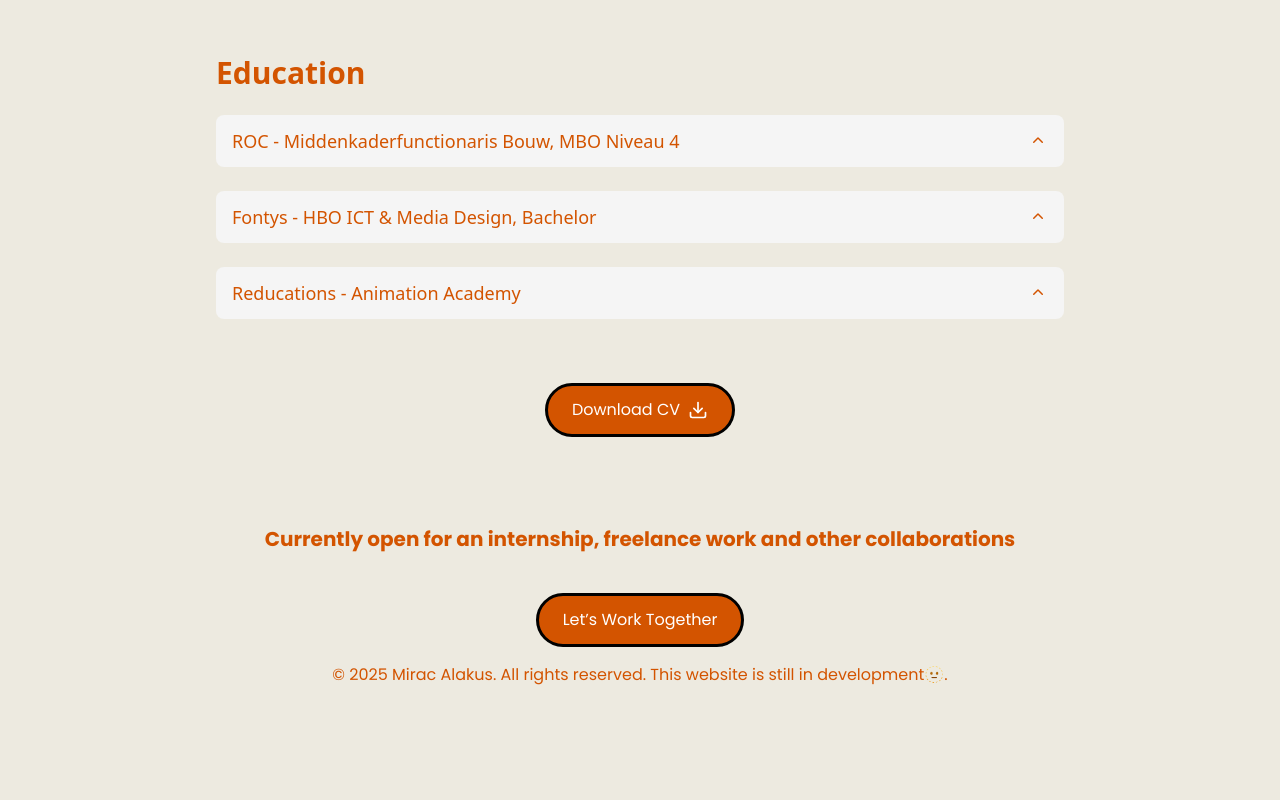
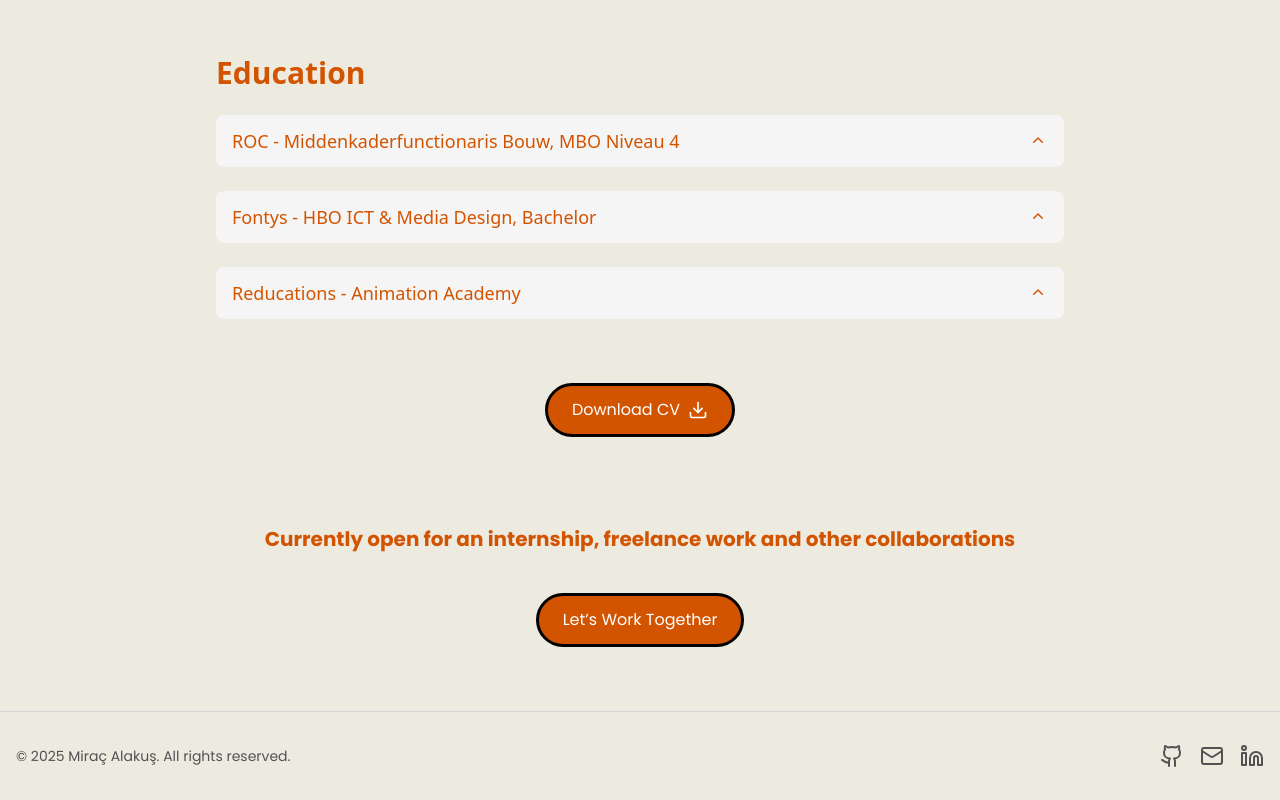
Before and after one commit to miracalakus/portfolio-website2025, a Next.js app: page /AboutMe in a window 1280 px wide. Shown: the part 1516-2316 px from the top of the page. Before the commit the page ends 2219 px from the top, so only its background shows below. Built offline with nearby package versions, Linux system fonts and the light colour scheme.

Commit message:
finished footer

```diff
--- a/src/app/components/Footer.tsx
+++ b/src/app/components/Footer.tsx
@@ -1,7 +1,39 @@
+import { Github, Mail, Linkedin } from 'lucide-react';
+
 export default function Footer() {
-    return (
-      <footer className="text-center font-subtitle p-4 bg-transparent">
-        <p>© 2025 Mirac Alakus. All rights reserved. This website is still in development🫥.</p>
-      </footer>
-    );
-  }
+  const year = new Date().getFullYear();
+
+  return (
+    <footer className="w-full mt-16 border-t border-neutral-300 dark:border-neutral-700 py-8 text-center font-subtitle text-sm text-neutral-600 dark:text-neutral-400">
+      <div className="container mx-auto px-4 flex flex-col sm:flex-row justify-between items-center gap-4">
+        {/* Left side */}
+        <p>© {year} Miraç Alakuş. All rights reserved.</p>
+
+        {/* Right side */}
+        <div className="flex space-x-4">
+          <a
+            href="https://github.com/miracalakus"
+            target='_blank'
+            className="hover:text-[#D35400]"
+          >
+            <Github/>
+          </a>
+          <a
+            href="mailto:miracalakus@gmail.com"
+            target='_blank'
+            className="hover:text-[#D35400]"
+          >
+            <Mail/>
+          </a>
+          <a
+            href="https://www.linkedin.com/in/mirac-alakus"
+            target='_blank'
+            className="hover:text-[#D35400]"
+          >
+            <Linkedin/>
+          </a>
+        </div>
+      </div>
+    </footer>
+  );
+}
```
